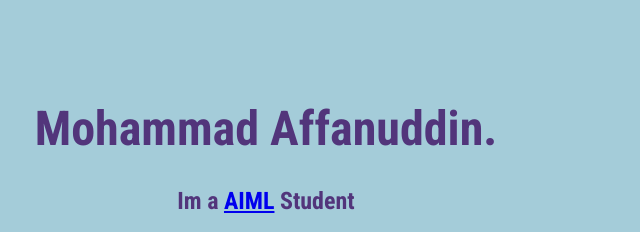
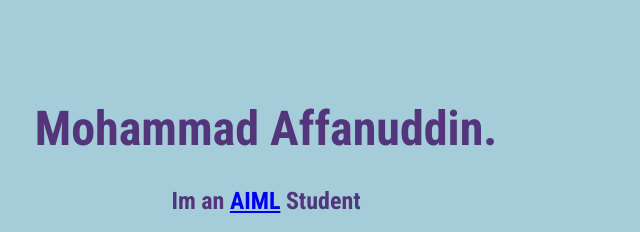
Before and after one commit to Affanuddin-29/Myfirstsite, a plain HTML site: page index.html in a window 1280 px wide. Shown: the top 232 px of the page, 374-1014 px from the left. Drawn offline with Linux system fonts and the light colour scheme.

Commit message:
Update index.html

```diff
--- a/index.html
+++ b/index.html
@@ -14,7 +14,7 @@
     <div class="top-container">
     <img class="top-cloud" src="cloud.png" alt="cloud">
     <h1>Mohammad Affanuddin.</h1>
-    <h2>Im a <a href="https://affanuddin-29.github.io/My-CV/">AIML</a> Student</h2>
+    <h2>Im an <a href="https://affanuddin-29.github.io/My-CV/">AIML</a> Student</h2>
     <img class="bottom-cloud" src="cloud.png" alt="cloud">
     <img class="mountain" src="mountain.png" alt="mountain">
     </div>
```
